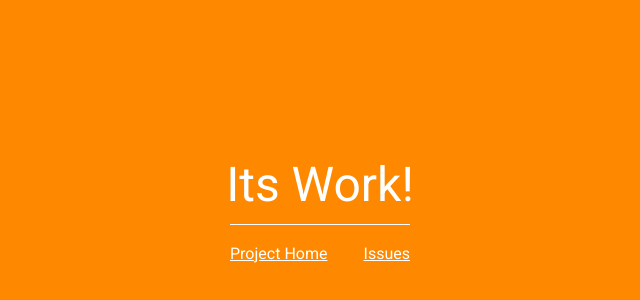
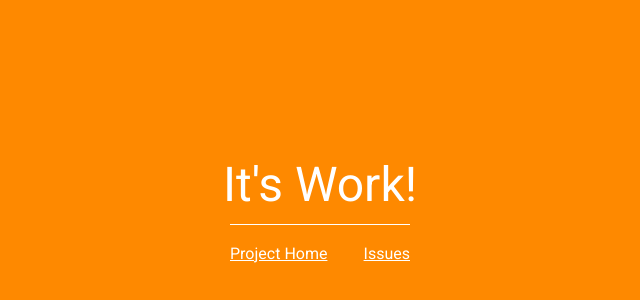
Before and after one commit to snetcher/i-need-it.com.ua, a plain HTML site: page index.html in a window 1280 px wide. Shown: the part 186-486 px from the top of the page, 320-960 px from the left. Drawn offline with Linux system fonts and the light colour scheme.

Commit message:
Update index.html

```diff
--- a/index.html
+++ b/index.html
@@ -11,7 +11,7 @@
 <div class="welcome-screen">
   <div class="width-holder">
 
-    <h1>Its Work!</h1>
+    <h1>It's Work!</h1>
 
     <hr class="separator">
 
```
